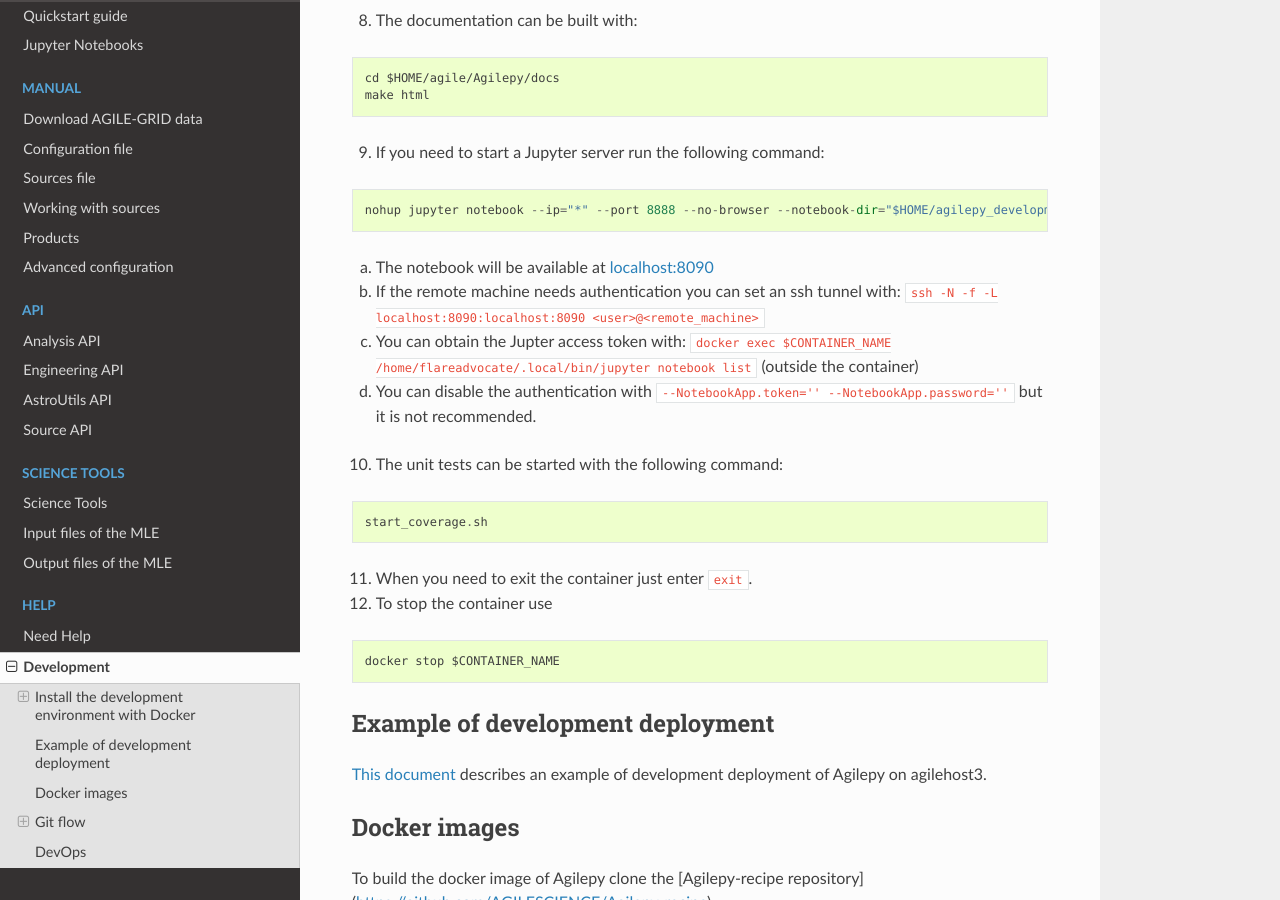
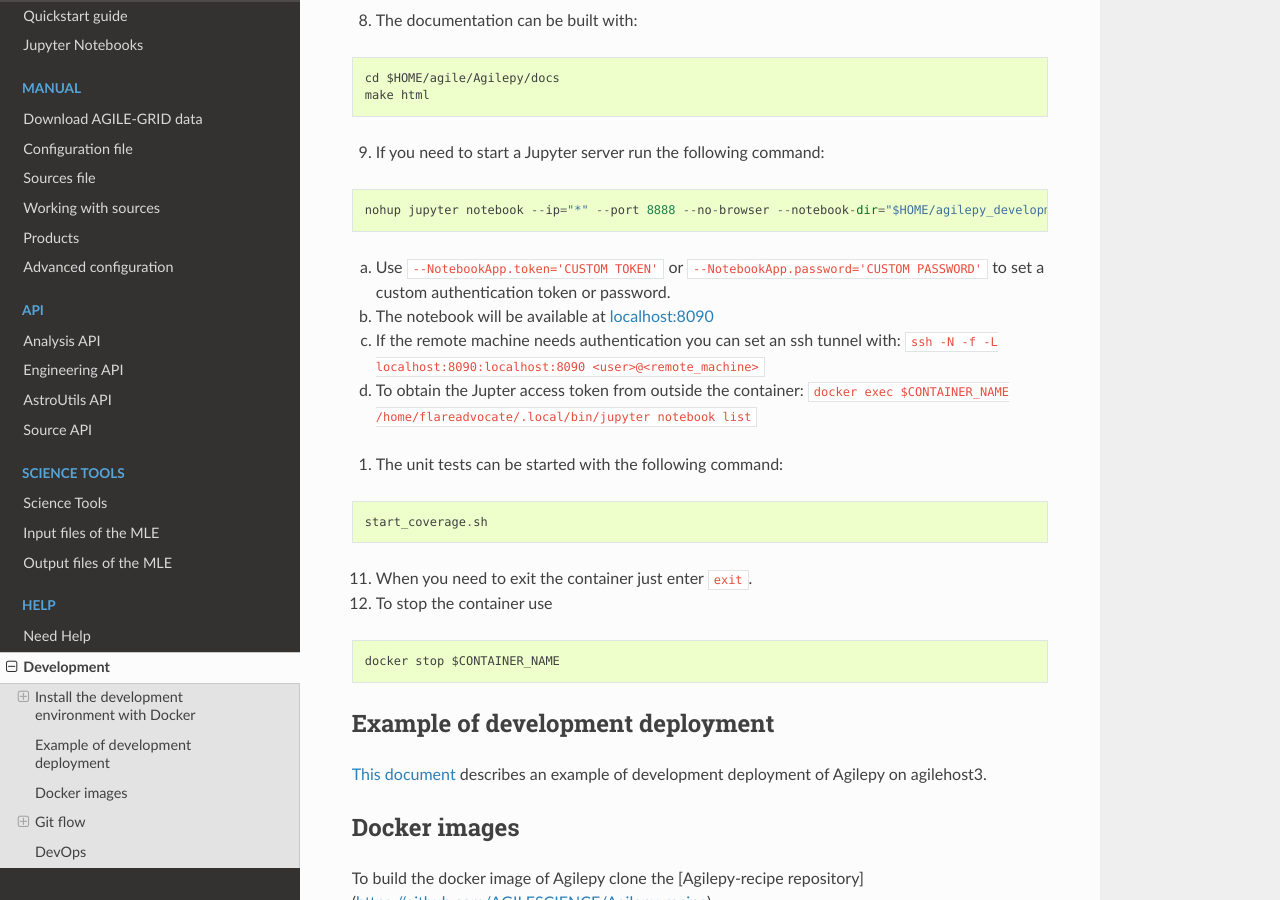
Before and after one commit to AGILESCIENCE/Agilepy, a Sphinx documentation site: the page built from docs/source/help/development.rst, in a window 1280 px wide and 900 px high, scrolled down 1674 px. Built offline with Sphinx 7.4.7 and the Read the Docs theme 2.0.0, drawn with Linux system fonts in a browser that asks for light colours.

Commit message:
Fix dev doc

```diff
--- a/docs/source/help/development.rst
+++ b/docs/source/help/development.rst
@@ -89,15 +89,14 @@ You can also edit it to implement your own agilepy features!
 
     nohup jupyter notebook --ip="*" --port 8888 --no-browser --notebook-dir="$HOME/agilepy_development/Agilepy/agilepy/notebooks" > jupyter_notebook_start.log 2>&1 &
 
-
-a. The notebook will be available at `localhost:8090 <http://localhost:8090>`_
-b. If the remote machine needs authentication you can set an ssh tunnel with: :code:`ssh -N -f -L localhost:8090:localhost:8090 <user>@<remote_machine>`
-c. You can obtain the Jupter access token with: :code:`docker exec $CONTAINER_NAME /home/flareadvocate/.local/bin/jupyter notebook list` (outside the container)
-d. You can disable the authentication with :code:`--NotebookApp.token='' --NotebookApp.password=''` but it is not recommended.
+a. Use :code:`--NotebookApp.token='CUSTOM TOKEN'` or :code:`--NotebookApp.password='CUSTOM PASSWORD'` to set a custom authentication token or password.
+b. The notebook will be available at `localhost:8090 <http://localhost:8090>`_
+c. If the remote machine needs authentication you can set an ssh tunnel with: :code:`ssh -N -f -L localhost:8090:localhost:8090 <user>@<remote_machine>`
+d. To obtain the Jupter access token from outside the container: :code:`docker exec $CONTAINER_NAME /home/flareadvocate/.local/bin/jupyter notebook list`
 
 
 
-10. The unit tests can be started with the following command:
+1.  The unit tests can be started with the following command:
 
 ::
 
```
